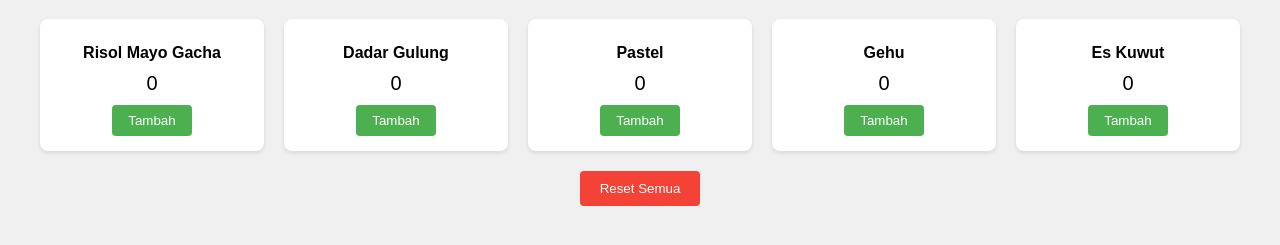
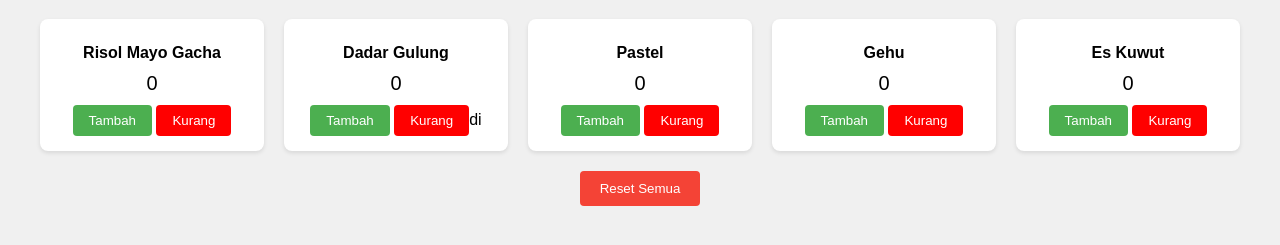
Before and after one commit to Xysaa/Food-Counter, a plain HTML site: page index.html in a window 1280 px wide. Shown: the part 81-326 px from the top of the page. Drawn offline with Linux system fonts and the light colour scheme.

Commit message:
Update index.html

```diff
--- a/index.html
+++ b/index.html
@@ -62,6 +62,10 @@
             background-color: #4CAF50;
             color: white;
         }
+        .rem-btn {
+            background-color: Red;
+            color: white;
+        }
 
         .add-btn:hover {
             background-color: #45a049;
@@ -89,6 +93,7 @@
             <div class="food-name">Risol Mayo Gacha</div>
             <div class="counter" id="counter1">0</div>
             <button class="add-btn" onclick="increment(1)">Tambah</button>
+            <button class="rem-btn" onclick="decrement(1)">Kurang</button>
         </div>
 
         <div class="food-item">
@@ -96,6 +101,7 @@
             <div class="food-name">Dadar Gulung</div>
             <div class="counter" id="counter2">0</div>
             <button class="add-btn" onclick="increment(2)">Tambah</button>
+            <button class="rem-btn" onclick="decrement(2)">Kurang</button>di
         </div>
 
         <div class="food-item">
@@ -103,6 +109,7 @@
             <div class="food-name">Pastel</div>
             <div class="counter" id="counter3">0</div>
             <button class="add-btn" onclick="increment(3)">Tambah</button>
+            <button class="rem-btn" onclick="decrement(3)">Kurang</button>
         </div>
 
         <div class="food-item">
@@ -110,12 +117,14 @@
             <div class="food-name">Gehu</div>
             <div class="counter" id="counter4">0</div>
             <button class="add-btn" onclick="increment(4)">Tambah</button>
+            <button class="rem-btn" onclick="decrement(4)">Kurang</button>
         </div>
 
         <div class="food-item">
             <div class="food-name">Es Kuwut</div>
             <div class="counter" id="counter5">0</div>
             <button class="add-btn" onclick="increment(5)">Tambah</button>
+            <button class="rem-btn" onclick="decrement(5)">Kurang</button>
         </div>
     </div>
 
@@ -136,6 +145,10 @@
             counters[id]++;
             document.getElementById(`counter${id}`).textContent = counters[id];
         }
+        function decrement(id) {
+            counters[id]--;
+            document.getElementById(`counter${id}`).textContent = counters[id];
+        }
 
         // Fungsi untuk mereset semua counter
         function resetAll() {
```
